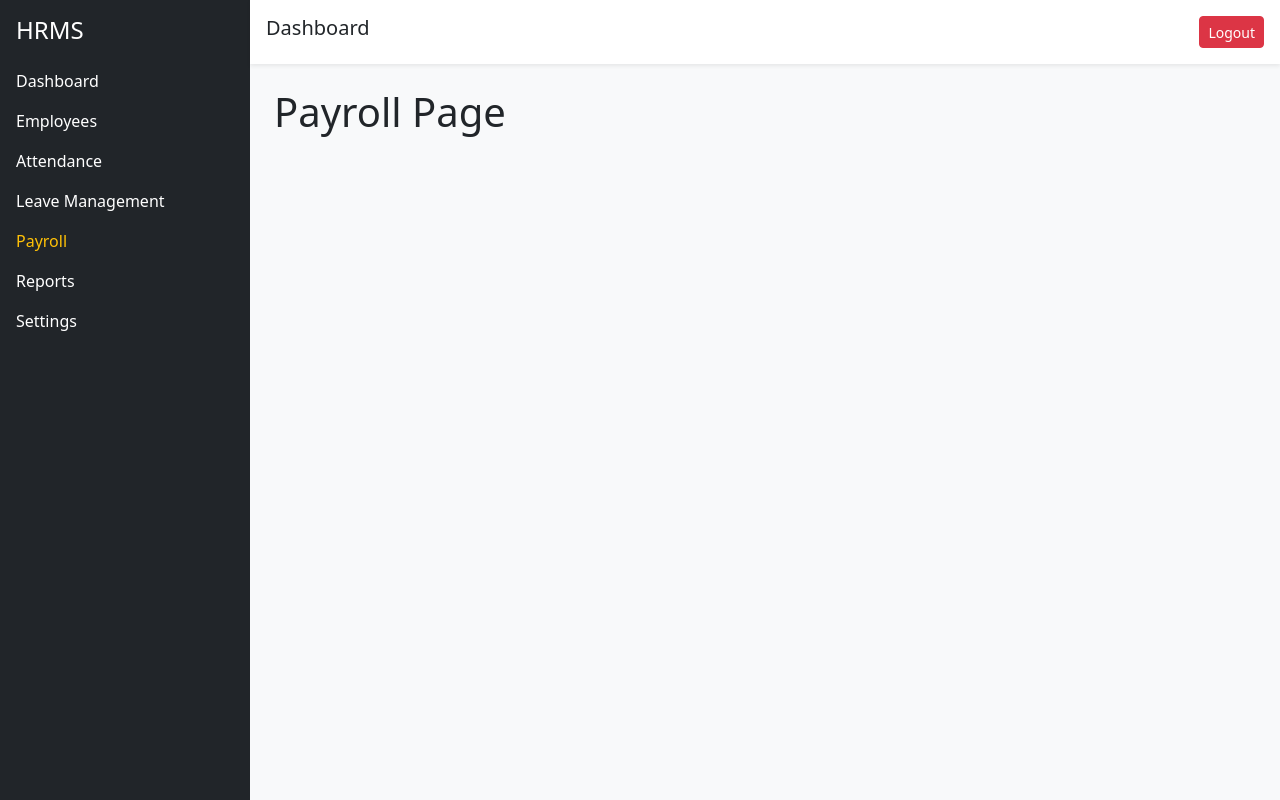
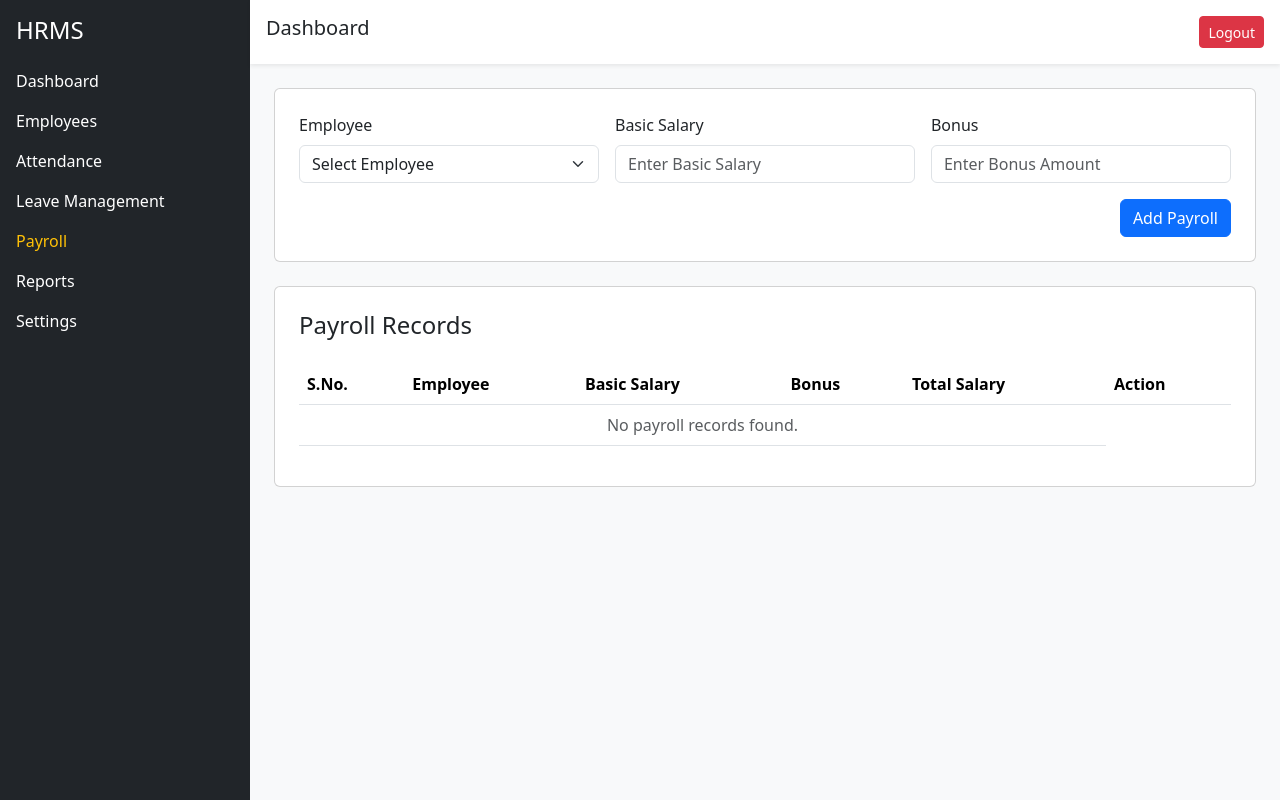
Before and after one commit to SumitVIP25/hrms-dashboard, a React (Vite) app: page /payroll in a window 1280 px wide. Built offline with nearby package versions, Linux system fonts and the light colour scheme; sample sign-in values are in the browser's storage.

Commit message:
added login logout functionality

```diff
--- a/src/App.jsx
+++ b/src/App.jsx
@@ -4,7 +4,7 @@ import viteLogo from './assets/vite.svg'
 import heroImg from './assets/hero.png'
 import './App.css'
 import 'bootstrap/dist/css/bootstrap.min.css'
-import { BrowserRouter, Routes, Route } from "react-router-dom";
+import { BrowserRouter, Routes, Route, Navigate } from "react-router-dom";
 import Dashboard from "./pages/Dashboard";
 import Employees from "./pages/Employees";
 import Login from "./pages/Login";
@@ -14,21 +14,25 @@ import Payroll from './pages/Payroll';
 import Reports from './pages/Reports';
 import Settings from './pages/Settings';
 
+function ProtectedRoute({ children }) {
+  const isLoggedIn = localStorage.getItem("isLoggedIn");
+
+  return isLoggedIn ? children : <Navigate to="/" />;
+}
+
 function App() {
 
   return (
     <BrowserRouter>
       <Routes>
-        <Route>
-          <Route path='/' element={<Login />} />
-          <Route path='dashboard' element={<Dashboard />} />
-          <Route path='/employees' element={<Employees />} />
-          <Route path='/attendance' element={<Attendance />} />
-          <Route path='/leave' element={<Leave />} />
-          <Route path='/payroll' element={<Payroll />} />
-          <Route path='/reports' element={<Reports />} />
-          <Route path='/settings' element={<Settings />} />
-        </Route>
+        <Route path='/' element={<Login />} />
+        <Route path='/dashboard' element={<ProtectedRoute><Dashboard /></ProtectedRoute>} />
+        <Route path='/employees' element={<ProtectedRoute><Employees /></ProtectedRoute>} />
+        <Route path='/attendance' element={<ProtectedRoute><Attendance /></ProtectedRoute>} />
+        <Route path='/leave' element={<ProtectedRoute><Leave /></ProtectedRoute>} />
+        <Route path='/payroll' element={<ProtectedRoute><Payroll /></ProtectedRoute>} />
+        <Route path='/reports' element={<ProtectedRoute><Reports /></ProtectedRoute>} />
+        <Route path='/settings' element={<ProtectedRoute><Settings /></ProtectedRoute>} />
       </Routes>
     </BrowserRouter>
   );
--- a/src/layout/MainLayout.jsx
+++ b/src/layout/MainLayout.jsx
@@ -1,7 +1,10 @@
 import Navbar from "./Navbar";
 import Sidebar from "./Sidebar";
+import { NavLink } from "react-router-dom";
+
 
 export default function MainLayout({ children }) {
+
     return (
         <div className="d-flex">
             <Sidebar />
--- a/src/layout/Navbar.jsx
+++ b/src/layout/Navbar.jsx
@@ -1,8 +1,21 @@
+import { useNavigate } from "react-router-dom";
+
 export default function Navbar() {
+
+    const navigate = useNavigate();
+
+    const handleLogout = () => {
+        localStorage.removeItem("isLoggedIn");
+        localStorage.removeItem("userEmail");
+
+        navigate("/");
+    };
+
     return (
         <div className="bg-white shadow-sm p-3 d-flex justify-content-between">
             <h5>Dashboard</h5>
-            <button className="btn btn-danger btn-sm">Logout</button>
+            <button className="btn btn-danger btn-sm"
+                onClick={handleLogout}>Logout</button>
         </div>
     );
 }
--- a/src/pages/Employees.jsx
+++ b/src/pages/Employees.jsx
@@ -95,7 +95,11 @@ export default function Employees() {
     }, []);
 
     useEffect(() => {
-        localStorage.setItem("employees", JSON.stringify(employees));
+        if (employees.length > 0) {
+            localStorage.setItem(
+                "employees",
+                JSON.stringify(employees));
+        }
     }, [employees]);
 
     if (loading) {
--- a/src/pages/Login.jsx
+++ b/src/pages/Login.jsx
@@ -1,14 +1,30 @@
 import { useState } from "react";
+import { useNavigate, Navigate } from "react-router-dom";
 import InputField from "../components/inputField";
 
 export default function Login() {
     const [email, setEmail] = useState("");
     const [password, setPassword] = useState("");
     const [showPassword, setShowPassword] = useState(false);
+    const navigate = useNavigate();
+
 
     const handleSubmit = (e) => {
         e.preventDefault();
+
+        if (email === "admin@hrms.com" &&
+            password === "admin123") {
+            localStorage.setItem("isLoggedIn", "true");
+            localStorage.setItem("userEmail", email);
+
+            navigate("/dashboard");
+
+        } else {
+            alert("Invalid email or password");
+        }
     };
+
+
     return (
         <div className="container-fluid vh-100 d-flex justify-content-center align-items-center bg-light">
             <div className="card shadow p-4" style={{ width: "400px" }}>
--- a/src/pages/Payroll.jsx
+++ b/src/pages/Payroll.jsx
@@ -1,9 +1,215 @@
+import { useEffect, useState } from "react";
 import MainLayout from "../layout/MainLayout";
 
 export default function Payroll() {
+
+    const [employees, setEmployees] = useState([]);
+    const [payrolls, setPayrolls] = useState([]);
+    const [editPayrollId, setEditPayrollId] = useState(null);
+    const [employeeId, setEmployeeId] = useState("");
+    const [basicSalary, setBasicSalary] = useState("");
+    const [bonus, setBonus] = useState("");
+
+    useEffect(() => {
+        const storedEmployees = localStorage.getItem("employees");
+
+        if (storedEmployees) {
+            setEmployees(JSON.parse(storedEmployees));
+        }
+    }, []);
+
+    useEffect(() => {
+        const storedPayroll = localStorage.getItem("payrolls");
+
+        if (storedPayroll) {
+            setPayrolls(JSON.parse(storedPayroll));
+        }
+    }, []);
+
+    const handleAddPayroll = () => {
+        if (
+            employeeId === "" || basicSalary === ""
+        ) {
+
+            alert("Please fill all required fields");
+            return;
+        }
+        const existingPayroll = payrolls.find((payroll) => payroll.employeeId === Number(employeeId));
+        if (existingPayroll && existingPayroll.id !== editPayrollId) {
+            alert("Payroll already exist for this employee.");
+            return;
+        }
+
+        const totalSalary = Number(basicSalary) + Number(bonus || 0);
+
+        const selectedEmployee = employees.find((employee) => employee.id === Number(employeeId));
+        const newPayroll = {
+            id: Date.now(),
+            employeeId: Number(employeeId),
+            employeeName: selectedEmployee.name,
+            basicSalary: Number(basicSalary),
+            bonus: Number(bonus || 0),
+            totalSalary,
+        }
+
+        let updatedPayrolls;
+
+        if (editPayrollId) {
+            updatedPayrolls = payrolls.map((payroll) => payroll.id === editPayrollId ?
+                { ...newPayroll, editPayrollId } : payroll);
+        } else {
+            updatedPayrolls = [...payrolls, newPayroll,];
+        }
+
+        setPayrolls(updatedPayrolls);
+
+        localStorage.setItem("payrolls", JSON.stringify(updatedPayrolls));
+
+        setEmployeeId("");
+        setBasicSalary("");
+        setBonus("");
+        setEditPayrollId(null);
+    };
+
+    const handleEditPayroll = (payroll) => {
+
+        setEmployeeId(payroll.employeeId.toString());
+
+        setBasicSalary(payroll.basicSalary.toString());
+
+        setBonus(payroll.bonus.toString());
+
+        setEditPayrollId(payroll.id);
+    };
+
+    const handleDeletePayroll = (id) => {
+        const updatedPayrolls = payrolls.filter((payroll) => payroll.id !== id);
+        setPayrolls(updatedPayrolls);
+
+        localStorage.setItem("payrolls", JSON.stringify(updatedPayrolls));
+    };
+
+
+
     return (
         <MainLayout>
-            <h1>Payroll Page</h1>
+            <div className="card p-4">
+                <div className="row g-3">
+                    <div className="col-md-4">
+                        <label className="form-label">
+                            Employee
+                        </label>
+
+                        <select
+                            className="form-select"
+                            value={employeeId}
+                            onChange={(e) => setEmployeeId(e.target.value)
+                            }>
+                            <option value="">
+                                Select Employee
+                            </option>
+
+
+                            {employees.map((employee) => (
+                                <option key={employee.id}
+                                    value={employee.id}
+                                >
+                                    {employee.name}
+                                </option>
+                            ))}
+                        </select>
+                    </div>
+
+
+                    <div className="col-md-4">
+                        <label className="form-label">
+                            Basic Salary
+                        </label>
+
+                        <input
+                            type="number"
+                            className="form-control"
+                            placeholder="Enter Basic Salary"
+                            value={basicSalary}
+                            onChange={(e) => setBasicSalary(e.target.value)}
+                        />
+
+                    </div>
+
+                    <div className="col-md-4">
+                        <label className="form-label">
+                            Bonus
+                        </label>
+
+                        <input
+                            type="number"
+                            className="form-control"
+                            placeholder="Enter Bonus Amount"
+                            value={bonus}
+                            onChange={(e) => setBonus(e.target.value)}
+                        />
+
+                    </div>
+
+                    <div className="col-md-12 text-end">
+                        <button className="btn btn-primary"
+                            onClick={handleAddPayroll}>{editPayrollId ? "Updated Payroll" : "Add Payroll"}</button>
+                    </div>
+                </div>
+
+            </div>
+
+            <div className="card p-4 mt-4">
+                <h4 className="mb-4">Payroll Records</h4>
+
+                <div className="table-responsive">
+                    <table className="table table-hover align-middle">
+                        <thead>
+                            <tr>
+                                <th>S.No.</th>
+                                <th>Employee</th>
+                                <th>Basic Salary</th>
+                                <th>Bonus</th>
+                                <th>Total Salary</th>
+                                <th>Action</th>
+                            </tr>
+                        </thead>
+
+                        <tbody>
+                            {payrolls.length > 0 ? (
+                                payrolls.map((payroll, index) => (
+                                    <tr key={payroll.id}>
+                                        <td>{index + 1}</td>
+                                        <td>{payroll.employeeName}</td>
+                                        <td>₹{payroll.basicSalary}</td>
+                                        <td>₹{payroll.bonus}</td>
+                                        <td><strong>₹{payroll.totalSalary}</strong></td>
+
+                                        <td>
+                                            <button className="btn btn-warning btn-sm me-2"
+                                                onClick={() => handleEditPayroll(payroll)}
+                                            >Edit</button>
+
+                                            <button className="btn btn-danger btn-sm"
+                                                onClick={() => handleDeletePayroll(payroll.id)}
+                                            >Delete</button>
+                                        </td>
+                                    </tr>
+                                ))
+                            ) : (
+                                <tr>
+                                    <td
+                                        colSpan="5"
+                                        className="text-center text-muted"
+                                    >
+                                        No payroll records found.
+                                    </td>
+                                </tr>
+                            )}
+                        </tbody>
+                    </table>
+                </div>
+            </div>
         </MainLayout>
     )
 }
```
